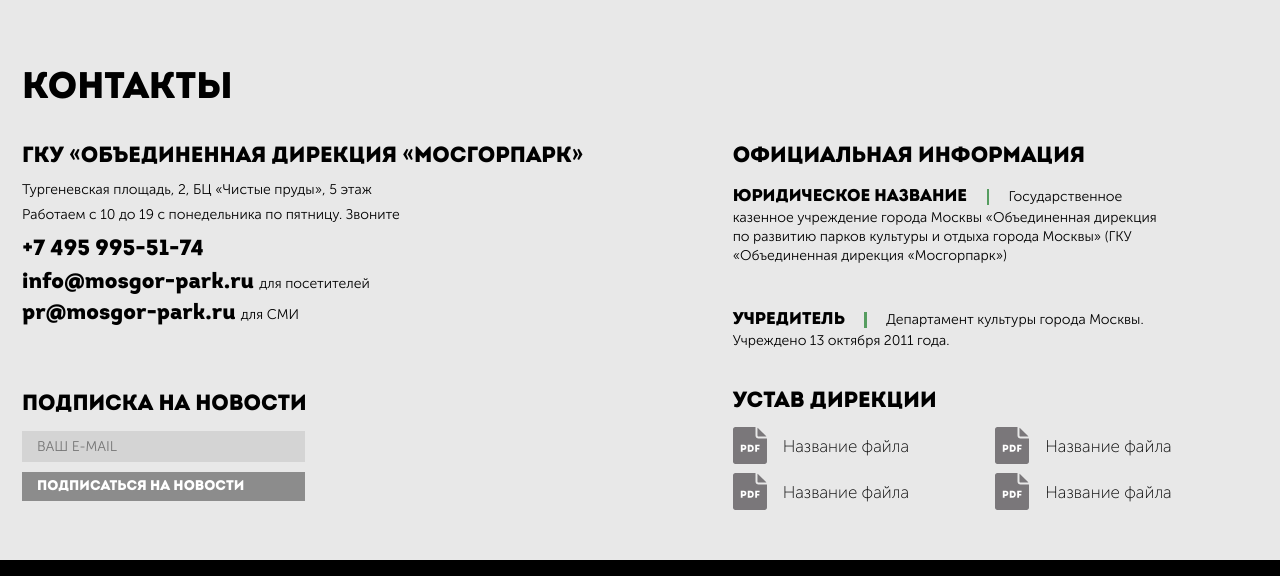
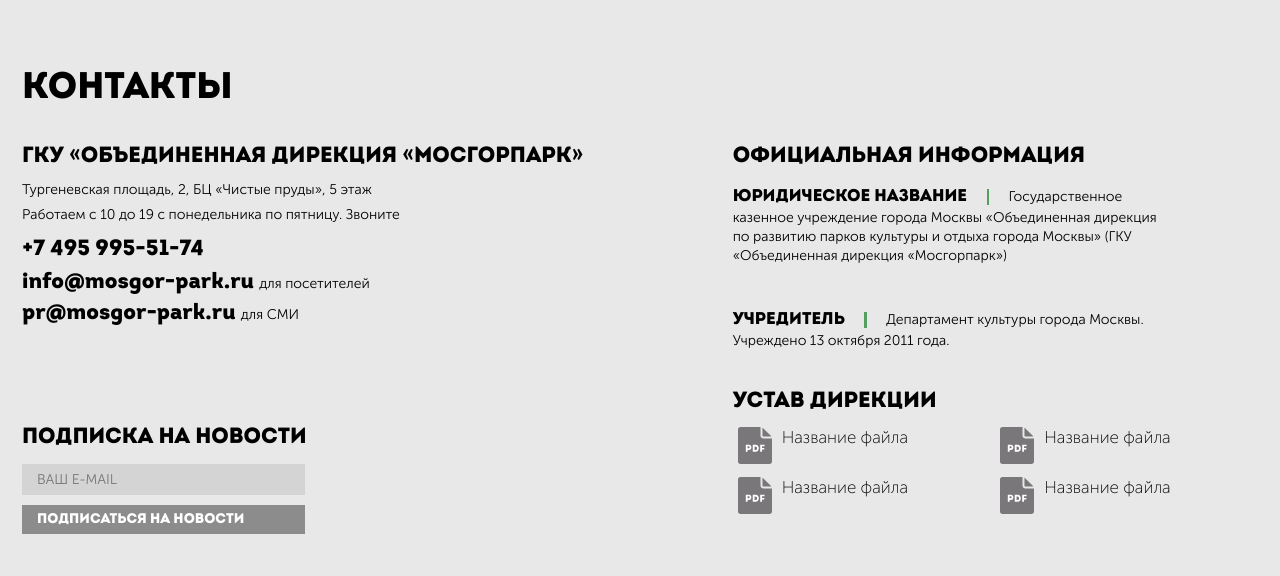
Before and after one commit to Annushka1/Mskpark, a website: page src/index.html in a window 1280 px wide. Shown: the part 3464-4040 px from the top of the page. Drawn offline with nearby package versions, Linux system fonts and the light colour scheme; files that its build step writes are made by us from their sources; files whose address does not match are found by name; a web font is replaced by a local one.

Commit message:
отступы в документах

```diff
--- a/src/less/global.less
+++ b/src/less/global.less
@@ -1725,6 +1725,11 @@
     -ms-flex-wrap: wrap;
     -o-flex-wrap: wrap;
     flex-wrap: wrap;
+    -webkit-flex-direction: column;
+    -moz-flex-direction: column;
+    -ms-flex-direction: column;
+    -o-flex-direction: column;
+    flex-direction: column;
     margin: 0;
     padding: 0;
     margin-top: -0px;
@@ -1756,21 +1761,30 @@
   }
 
   &__doc-item {
-    font-family: 'MuseoCyrillic100';
-    height: 46px;
+    font-family: MuseoCyrillic100;
+    min-height: 50px;
+    width: auto;
+    position: relative;
+    left: 49px;
     a {
       color: #000;
       text-decoration: none;
       font-size: 14px;
+      width: 97%;
+      padding-right: 25px;
+      padding-bottom: 10px;
+      display: inline-block;
 
       @media (min-width: 768px) {
         font-size: 17px;
+        width: 87%;
       }
 
       @media (min-width: 1224px) {
         font-size: 17px;
       }
     }
+
     @media (min-width: 1224px) {
       width: 50%;
     }
@@ -1782,10 +1796,11 @@
     height: 50px;
     display: inline-block;
     background-image: url(../img/PDF.svg);
-    position: relative;
-    top: 25px;
-    left: 0;
+    position: absolute;
+    top: 0;
+    left: -44px;
     background-repeat: no-repeat;
+    bottom: 0;
   }
 }
 
@@ -1823,7 +1838,7 @@
 
 .doc__block {
   .contacts__details-title {
-    margin-bottom: 0;
+    margin-bottom: 25px;;
   }
 }
 
@@ -2269,6 +2284,7 @@
 
 textarea,
 input[type="text"],
+input[type="email"],
 input[type="button"],
 input[type="submit"] {
 -webkit-appearance: none;
```
Also changed, not shown: build/css/style.css, build/css/style.min.css, 1 other file.
